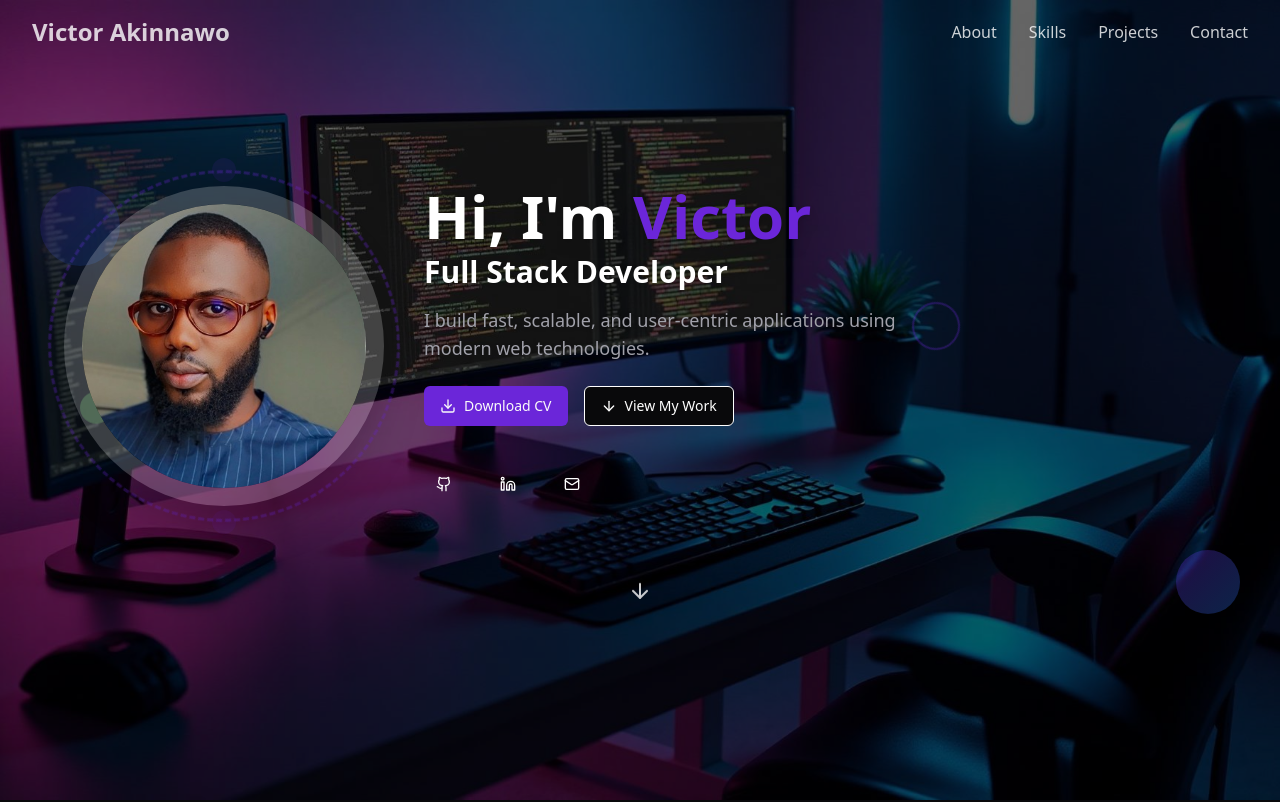
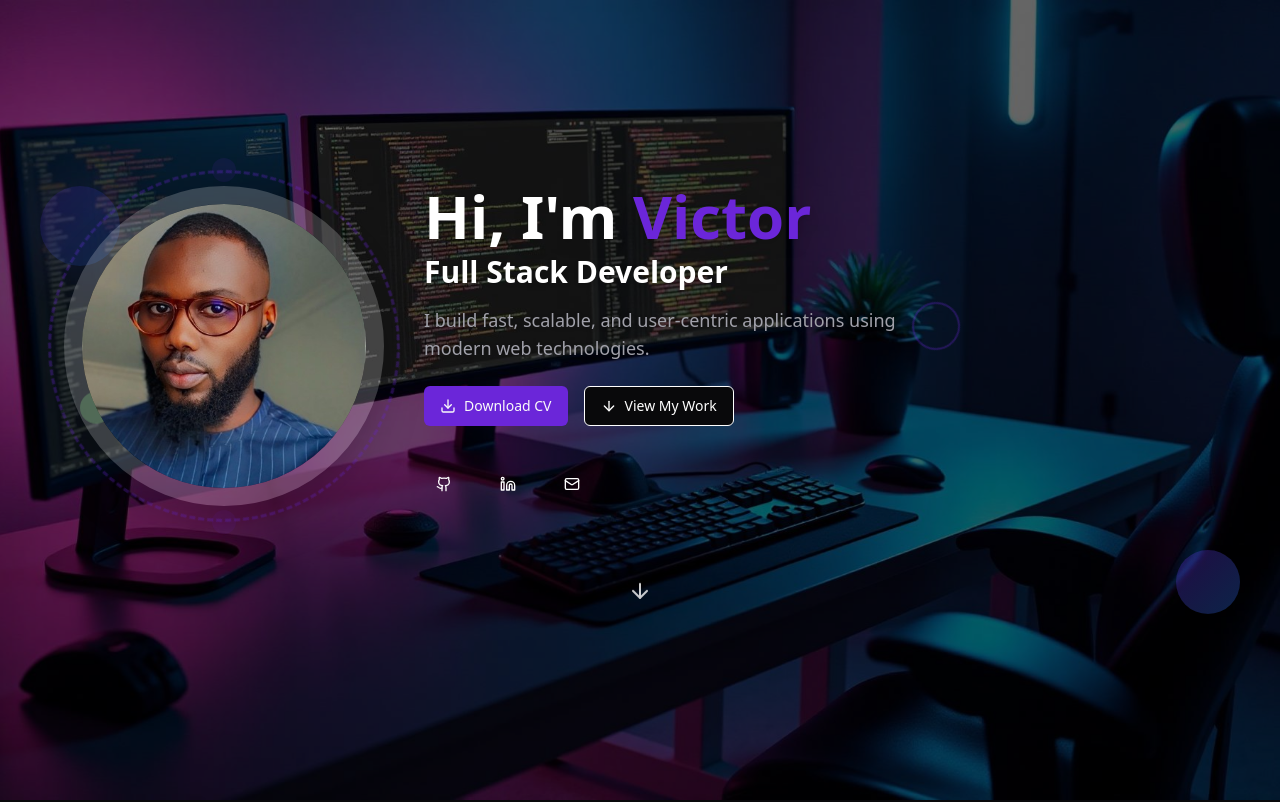
Before and after one commit to Akinnawo3/portfolio, a React (Vite) app: page / in a window 1280 px wide. Shown: the top 802 px of the page. Built offline with nearby package versions, Linux system fonts and the light colour scheme; the HTML template or start-up script is replaced by a standard one.

Commit message:
removed todpnav

```diff
--- a/src/pages/Index.tsx
+++ b/src/pages/Index.tsx
@@ -19,7 +19,7 @@ const Index = () => {
 
   return (
     <div className="relative min-h-screen">
-      <TopNav navOpen={navOpen} setNavOpen={setNavOpen} />
+      {/* <TopNav navOpen={navOpen} setNavOpen={setNavOpen} /> */}
 
       {/* Backdrop overlay when nav is open */}
       {navOpen && (
```
